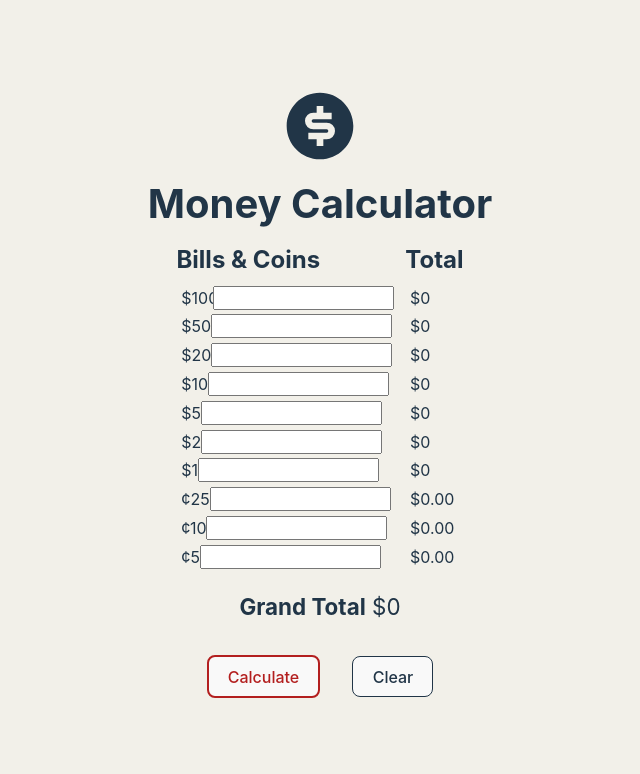
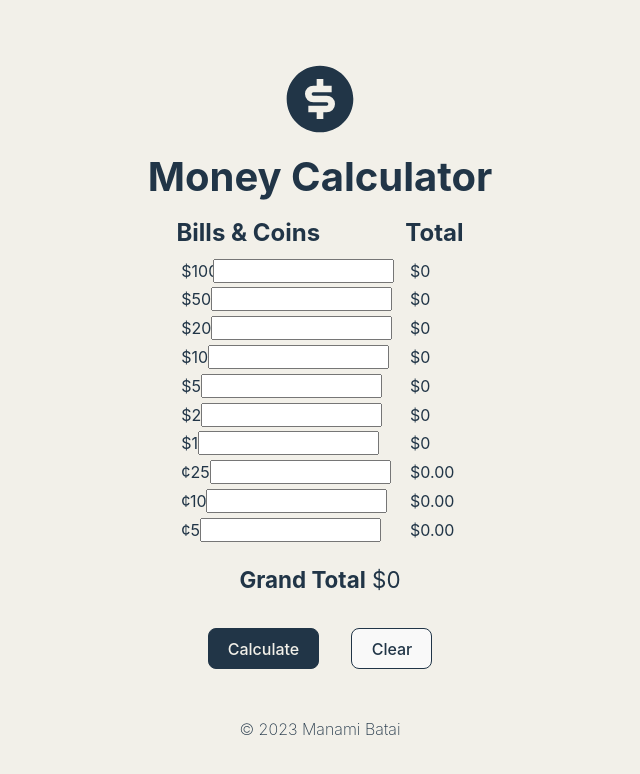
Before and after one commit to mnmbt96/money-calclator, a React (Vite) app: page / in a window 1280 px wide. In both pictures the pointer is over the button "Calculate". Shown: the top 774 px of the page, without its empty margins (320-960 px from the left). Built offline with nearby package versions, Linux system fonts and the light colour scheme.

Commit message:
change button hover style

```diff
--- a/src/App.css
+++ b/src/App.css
@@ -76,6 +76,11 @@ button {
 
 button:hover,
 button:active {
-  border: 2px solid #b31f1f;
-  color: #b31f1f;
+  background-color: #213547;
+  color: #f2f0e9;
 }
+
+.copyright {
+  margin-top: 2rem;
+  font-weight: 200;
+}
--- a/src/App.jsx
+++ b/src/App.jsx
@@ -115,6 +115,7 @@ function App() {
         <button onClick={handleCalculateClick}>Calculate</button>
         <button onClick={handleResetClick}>Clear</button>
       </div>
+      <p className="copyright">&copy; 2023 Manami Batai</p>
     </div>
   );
 }
```
